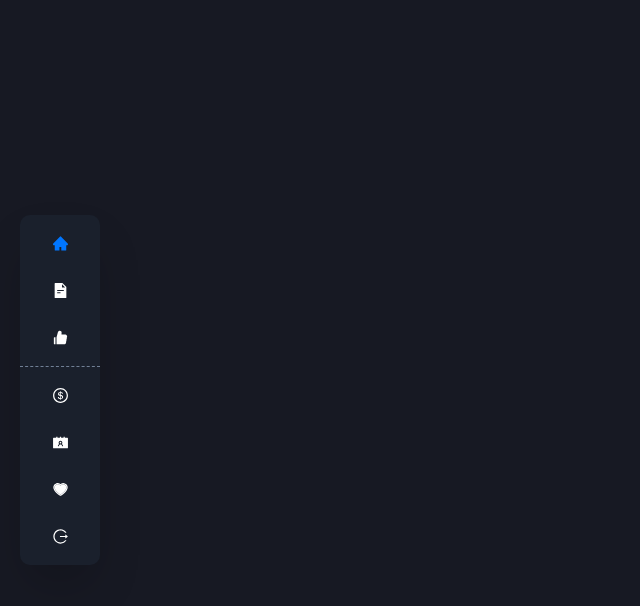
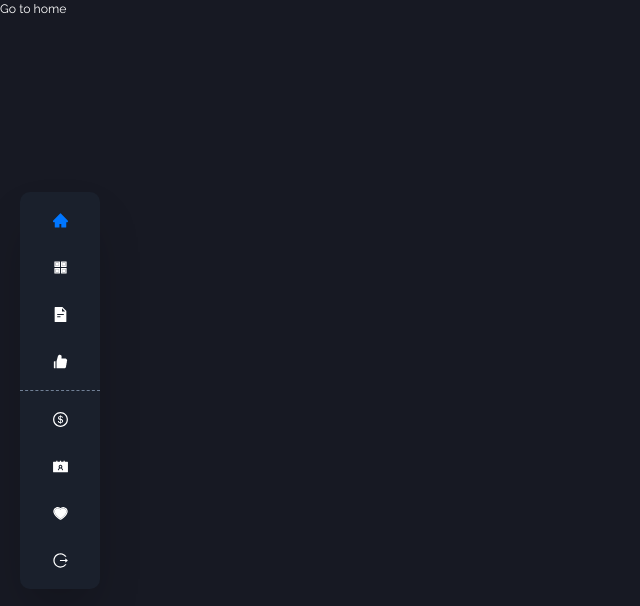
Before and after one commit to elbarryamine/TourAppNextJs, a Next.js app: page /app/root in a window 1280 px wide. Shown: the top 606 px of the page, without its empty margins (0-640 px from the left). Built offline with nearby package versions, Linux system fonts and the light colour scheme.

Commit message:
added routing & popover

```diff
--- /dev/null
+++ b/next.config.js
@@ -0,0 +1,10 @@
+module.exports = {
+    async rewrites() {
+        return [
+            {
+                source: '/app/root/:any*',
+                destination: '/app/root/',
+            },
+        ]
+    },
+}
--- a/package.json
+++ b/package.json
@@ -11,6 +11,7 @@
     "@emotion/react": "^11",
     "@emotion/styled": "^11",
     "@fontsource/raleway": "^4.5.0",
+    "@types/react-router-dom": "^5.3.2",
     "@types/validator": "^13.7.1",
     "framer-motion": "^4",
     "next": "latest",
@@ -18,6 +19,7 @@
     "react-dom": "^17.0.2",
     "react-fade": "^1.1.1",
     "react-icons": "^4.3.1",
+    "react-router-dom": "6",
     "react-transition-group": "^4.4.2",
     "validator": "^13.7.0"
   },
--- a/src/components/form/signupform/index.tsx
+++ b/src/components/form/signupform/index.tsx
@@ -1,5 +1,5 @@
 import React from 'react'
-import { Box as Bx, Input, FormControl, FormLabel, Button, Text, Image } from '@chakra-ui/react'
+import { Box as Bx, FormControl, Text } from '@chakra-ui/react'
 import { MdLogin } from 'react-icons/md'
 import Link from 'next/link'
 import { FormInput, SubmitInput } from '../input'
--- a/src/components/index.ts
+++ b/src/components/index.ts
@@ -1,2 +1,3 @@
 export * from './form'
 export * from './container'
+export * from './popover'
--- a/src/pages/_app.tsx
+++ b/src/pages/_app.tsx
@@ -9,7 +9,7 @@ function MyApp({ Component, pageProps, router }) {
         <ChakraProvider theme={theme}>
             <SwitchTransition mode="out-in">
                 <CSSTransition key={router.pathname} classNames="swap" timeout={300}>
-          <Component {...pageProps} />
+                    <>{typeof window === 'undefined' ? null : <Component {...pageProps} />}</>
                 </CSSTransition>
             </SwitchTransition>
         </ChakraProvider>
--- /dev/null
+++ b/src/pages/app/root/_components/navigation/index.tsx
@@ -0,0 +1,68 @@
+import React from 'react'
+import { Box, Flex, Text } from '@chakra-ui/react'
+import {
+  AiFillHome,
+  AiFillFileText,
+  AiFillLike,
+  AiOutlineDollarCircle,
+  AiOutlineLogout,
+  AiFillContacts,
+  AiTwotoneHeart,
+  AiTwotoneAppstore,
+} from 'react-icons/ai'
+import { Popover } from '../../../../../components'
+export function SideNavigation() {
+  return (
+    <Box
+      h="100%"
+      p="20px"
+      w="100%"
+      zIndex="1000"
+      pos="absolute"
+      sx={{ '.icon': { cursor: 'pointer', transition: 'all 0.2s' }, '.icon:hover': { transform: 'scale(1.5)' } }}
+    >
+      <Flex h="100%" alignItems="center">
+        <Flex h="max-content" borderRadius="10px" w="80px" bg="gray.800" boxShadow="2xl" alignItems="center" mb="20px" flexDir="column">
+          <Flex
+            color="white"
+            alignItems="center"
+            flexDir="column"
+            w="100%"
+            gap="30px"
+            borderBottom="1px dashed"
+            borderBottomColor="gray.500"
+            py="20px"
+          >
+            <Box color="primary" borderRadius="50%" d="flex" alignItems="center" className="icon">
+              <AiFillHome size="17px" />
+            </Box>
+            <Box color="white" className="icon">
+              <AiTwotoneAppstore size="17px" />
+            </Box>
+            <Box color="white" className="icon">
+              <AiFillFileText size="17px" />
+            </Box>
+            <Box color="white" className="icon">
+              <AiFillLike size="17px" />
+            </Box>
+          </Flex>
+          <Flex color="white" alignItems="center" flexDir="column" w="100%" gap="30px" py="20px">
+            <Box color="white" className="icon">
+              <AiOutlineDollarCircle size="17px" />
+            </Box>
+
+            <Box color="white" className="icon">
+              <AiFillContacts size="17px" />
+            </Box>
+            <Box color="white" className="icon">
+              <AiTwotoneHeart size="17px" />
+            </Box>
+            <Box color="white" className="icon">
+              <AiOutlineLogout size="17px" />
+            </Box>
+          </Flex>
+        </Flex>
+      </Flex>
+    </Box>
+  )
+}
--- /dev/null
+++ b/src/pages/app/root/_features/routes/home/index.tsx
@@ -0,0 +1,12 @@
+import React from 'react'
+import { Box } from '@chakra-ui/react'
+import { Link } from 'react-router-dom'
+export function Home() {
+    return (
+        <Box color="white" h="100%" w="100%">
+            <Link to="/home" color="white">
+                Go to home
+            </Link>
+        </Box>
+    )
+}
--- a/src/pages/app/root/index.tsx
+++ b/src/pages/app/root/index.tsx
@@ -1,67 +1,29 @@
-import React from 'react'
-import { Box, Container, Flex } from '@chakra-ui/react'
-import {
-    AiFillHome,
-    AiFillFileText,
-    AiFillLike,
-    AiOutlineDollarCircle,
-    AiOutlineLogout,
-    AiFillContacts,
-    AiTwotoneHeart,
-} from 'react-icons/ai'
-export default function Root() {
+import React, { ReactChild } from 'react'
+import { BrowserRouter, Route, Routes } from 'react-router-dom'
+import { Box } from '@chakra-ui/react'
+import { SideNavigation } from './_components/navigation'
+import { Home } from './_features/routes/home'
+
+function App() {
+    const routes = [{ path: '/', element: <Home /> }]
     return (
-        <Box bg="gray.900" h="100vh" w="100vw" pos="absolute">
-            <Box h="100%" p="20px" w="100%">
-                <Flex h="100%" alignItems="center">
-                    <Flex
-                        h="max-content"
-                        borderRadius="10px"
-                        w="80px"
-                        bg="gray.800"
-                        boxShadow="2xl"
-                        alignItems="center"
-                        mb="20px"
-                        flexDir="column"
-                    >
-                        <Flex
-                            color="white"
-                            alignItems="center"
-                            flexDir="column"
-                            w="100%"
-                            gap="30px"
-                            borderBottom="1px dashed"
-                            borderBottomColor="gray.500"
-                            py="20px"
-                        >
-                            <Box color="primary" borderRadius="50%" d="flex" alignItems="center">
-                                <AiFillHome size="17px" />
-                            </Box>
-                            <Box color="white">
-                                <AiFillFileText size="17px" />
-                            </Box>
-                            <Box color="white">
-                                <AiFillLike size="17px" />
-                            </Box>
-                        </Flex>
-                        <Flex color="white" alignItems="center" flexDir="column" w="100%" gap="30px" py="20px">
-                            <Box color="white">
-                                <AiOutlineDollarCircle size="17px" />
-                            </Box>
-
-                            <Box color="white">
-                                <AiFillContacts size="17px" />
-                            </Box>
-                            <Box color="white">
-                                <AiTwotoneHeart size="17px" />
-                            </Box>
-                            <Box color="white">
-                                <AiOutlineLogout size="17px" />
-                            </Box>
-                        </Flex>
-                    </Flex>
-                </Flex>
+        <Box bg="gray.900" h="100vh" w="100vw" pos="relative">
+            <SideNavigation />
+            <Box pos="absolute" top="0" left="0" h="100%" w="100%" zIndex="1">
+                <Routes>
+                    {routes.map((route, i) => (
+                        <Route key={i} path={route.path} element={route.element} />
+                    ))}
+                </Routes>
             </Box>
         </Box>
     )
 }
+
+export default function Root() {
+    return (
+        <BrowserRouter basename="/app/root">
+            <App />
+        </BrowserRouter>
+    )
+}
```
Also changed, not shown: src/components/popover/index.tsx (added, +19 -0 lines), 2 other files (tests, documents, lock files or other folders). Lines whose indentation alone changed are shown as unchanged.
